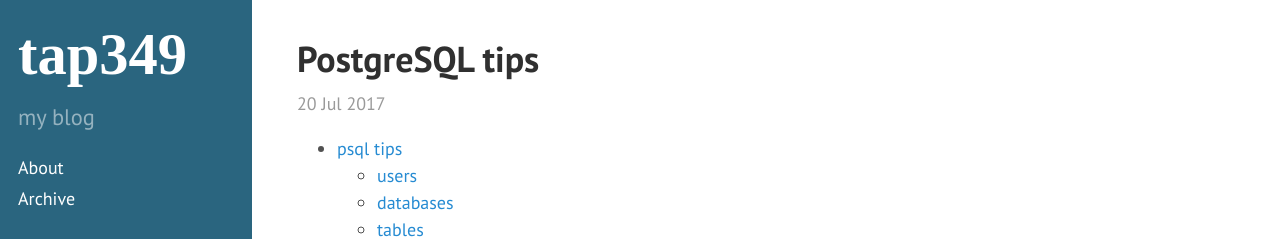
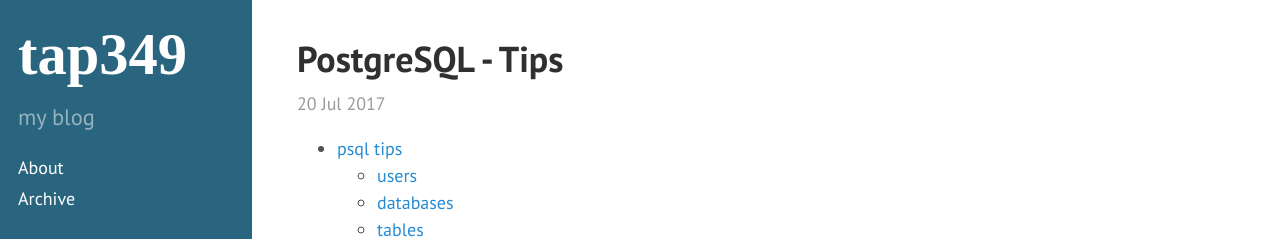
Before and after one commit to tap349/tap349.github.io, a Jekyll site: the page built from _posts/2017-07-20-postgresql-tips.md, in a window 1280 px wide and 900 px high. Shown: the top 239 px of the window. Built offline with Jekyll 4.4.1, drawn with Linux system fonts in a browser that asks for light colours.

Commit message:
update 2017-08-13_22:50:49

```diff
--- a/_posts/2017-07-20-postgresql-tips.md
+++ b/_posts/2017-07-20-postgresql-tips.md
@@ -1,6 +1,6 @@
 ---
 layout: post
-title: PostgreSQL tips
+title: PostgreSQL - Tips
 date: 2017-07-20 16:09:32 +0300
 access: public
 categories: [postgresql, rails]
```
